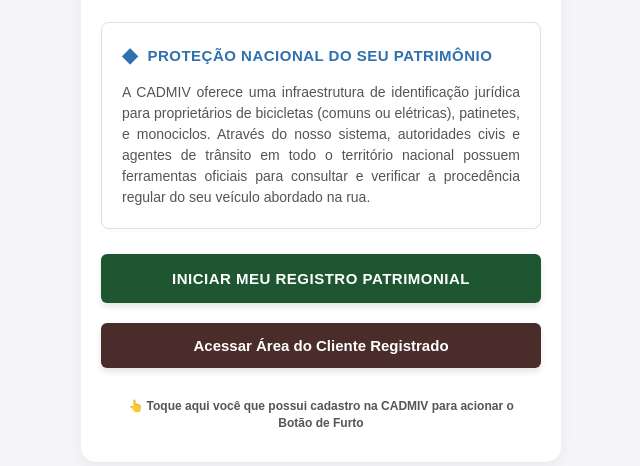
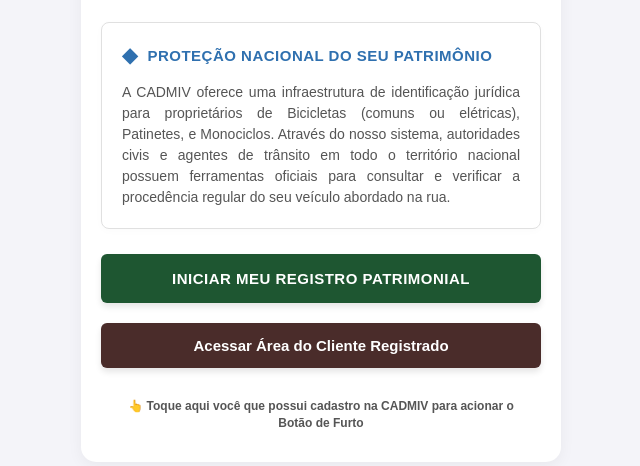
Before and after one commit to brasilatayde192-blip/cadmiv-project, a website: page apresentacao.html in a window 1280 px wide. Shown: the part 266-732 px from the top of the page, without its empty margins (319-959 px from the left). Drawn offline with Linux system fonts and the light colour scheme.

Commit message:
Add files via upload

```diff
--- a/apresentacao.html
+++ b/apresentacao.html
@@ -46,7 +46,7 @@
                 <span class="box-title">Proteção Nacional do Seu Patrimônio</span>
             </div>
             <p class="box-text">
-                A CADMIV oferece uma infraestrutura de identificação jurídica para proprietários de bicicletas (comuns ou elétricas), patinetes, e monociclos. Através do nosso sistema, autoridades civis e agentes de trânsito em todo o território nacional possuem ferramentas oficiais para consultar e verificar a procedência regular do seu veículo abordado na rua.
+                A CADMIV oferece uma infraestrutura de identificação jurídica para proprietários de Bicicletas (comuns ou elétricas), Patinetes, e Monociclos. Através do nosso sistema, autoridades civis e agentes de trânsito em todo o território nacional possuem ferramentas oficiais para consultar e verificar a procedência regular do seu veículo abordado na rua.
             </p>
         </div>
 
```
